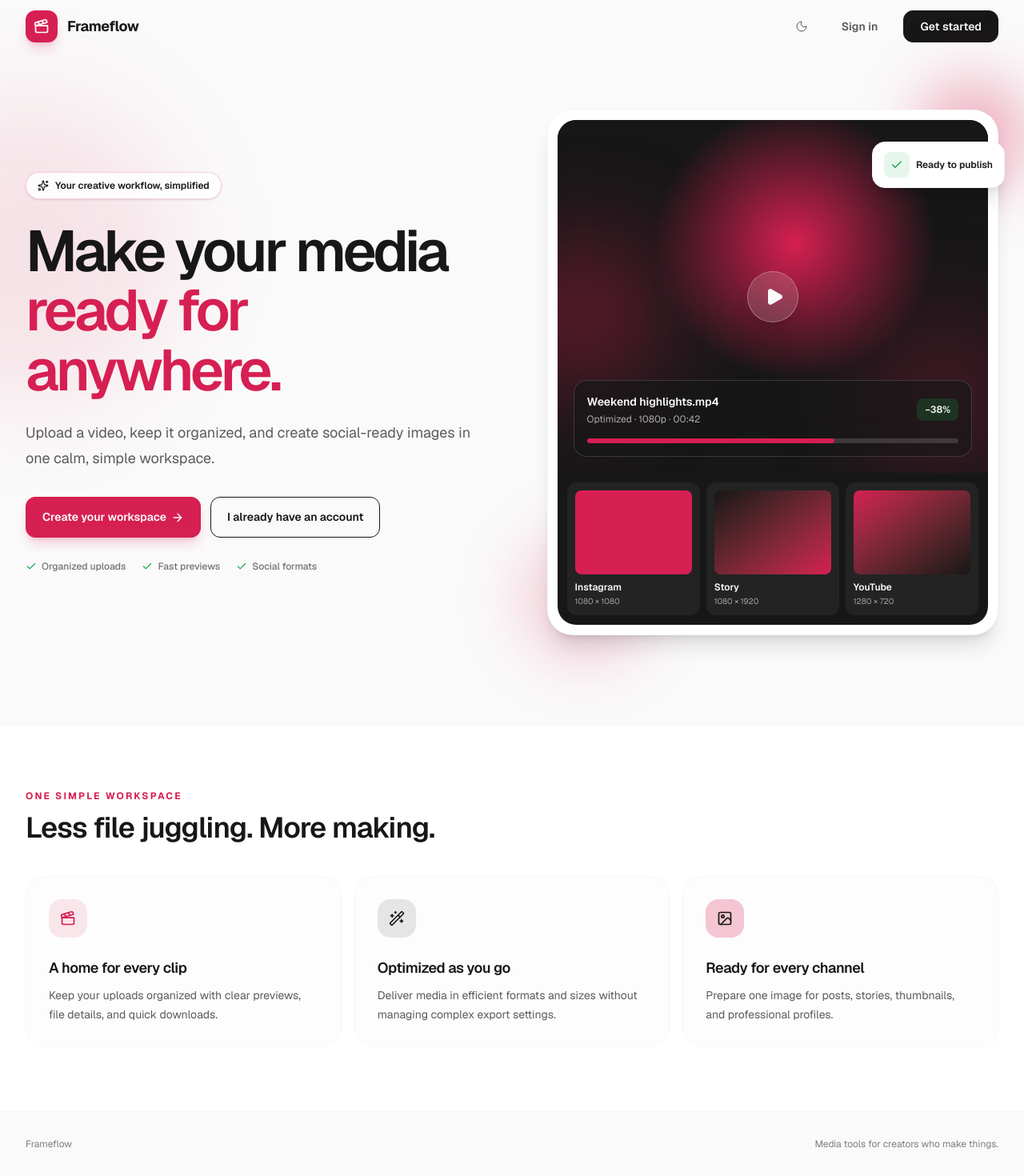
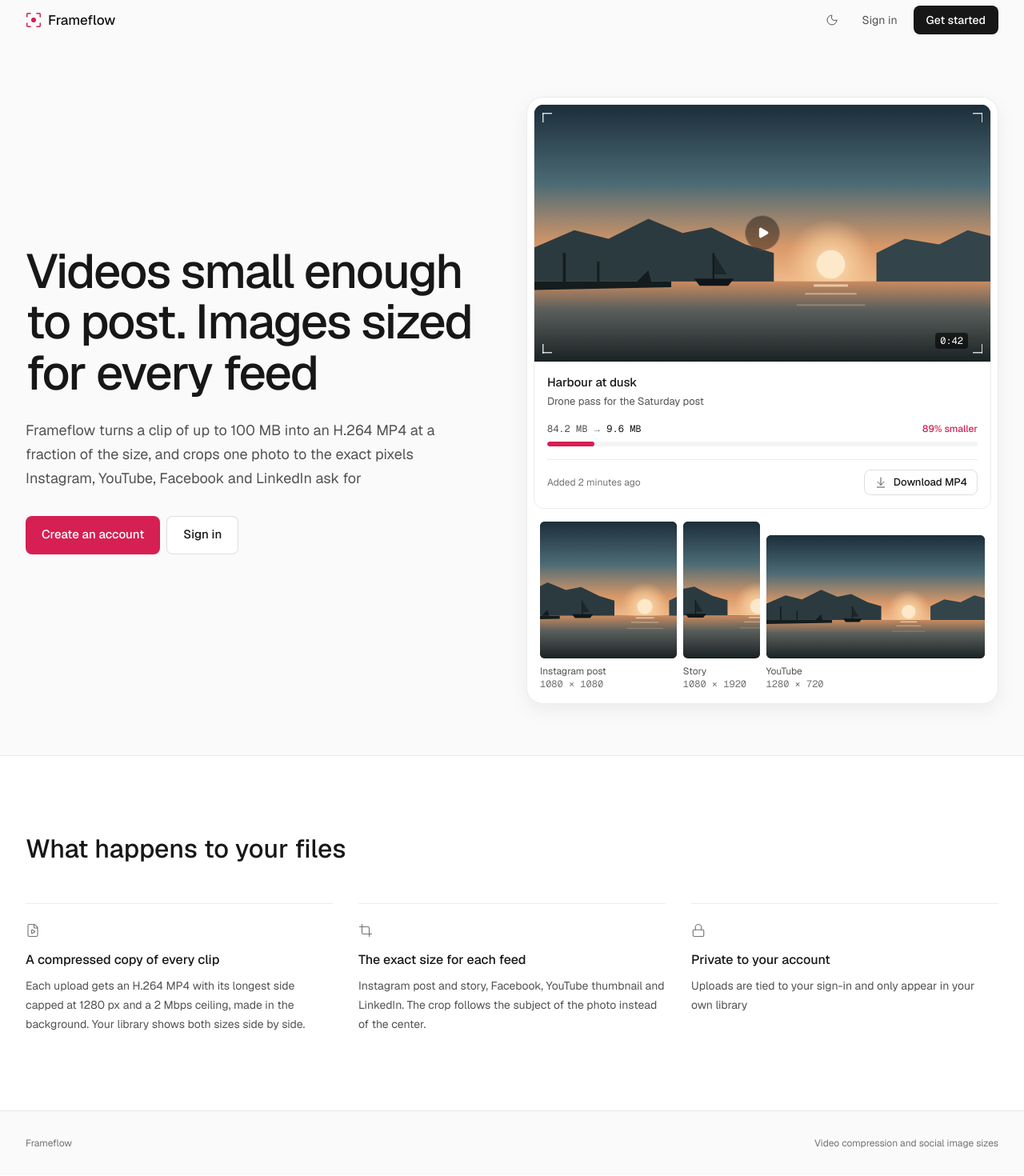
Before and after one commit to Ibrahim-techie/nextjssaas, a Next.js app: page / in a window 1280 px wide. Shown: the part 7-1477 px from the top of the page at 80% size. Built offline with nearby package versions, Linux system fonts and the light colour scheme.

Commit message:
style(landing): product preview hero and specific copy

```diff
--- a/app/page.tsx
+++ b/app/page.tsx
@@ -1,175 +1,174 @@
 import Link from "next/link";
+import { ArrowDownToLine, Crop, FileVideo, Lock, Play } from "lucide-react";
+import DuskStill from "@/components/DuskStill";
+import Logo from "@/components/Logo";
 import ThemeToggle from "@/components/ThemeToggle";
 
-import {
-  ArrowRight,
-  Check,
-  Clapperboard,
-  Image as ImageIcon,
-  Play,
-  Sparkles,
-  WandSparkles,
-} from "lucide-react";
+const crops = [
+  { name: "Instagram post", size: "1080 × 1080", ratio: "aspect-square" },
+  { name: "Story", size: "1080 × 1920", ratio: "aspect-[9/16]" },
+  { name: "YouTube", size: "1280 × 720", ratio: "aspect-video" },
+];
 
-const featureCards = [
+const steps = [
   {
-    icon: Clapperboard,
-    title: "A home for every clip",
-    copy: "Keep your uploads organized with clear previews, file details, and quick downloads.",
+    icon: FileVideo,
+    title: "A compressed copy of every clip",
+    copy: "Each upload gets an H.264 MP4 with its longest side capped at 1280 px and a 2 Mbps ceiling, made in the background. Your library shows both sizes side by side.",
   },
   {
-    icon: WandSparkles,
-    title: "Optimized as you go",
-    copy: "Deliver media in efficient formats and sizes without managing complex export settings.",
+    icon: Crop,
+    title: "The exact size for each feed",
+    copy: "Instagram post and story, Facebook, YouTube thumbnail and LinkedIn. The crop follows the subject of the photo instead of the center.",
   },
   {
-    icon: ImageIcon,
-    title: "Ready for every channel",
-    copy: "Prepare one image for posts, stories, thumbnails, and professional profiles.",
+    icon: Lock,
+    title: "Private to your account",
+    copy: "Uploads are tied to your sign-in and only appear in your own library",
   },
 ];
 
+function ProductPreview() {
+  return (
+    <div className="rounded-[20px] border border-line bg-base-100 p-2 shadow-[0_8px_24px_rgba(0,0,0,0.06)]">
+      <article className="overflow-hidden rounded-xl border border-line">
+        <div className="viewfinder relative aspect-video bg-frame">
+          <DuskStill id="hero-still" className="size-full" />
+          <span className="absolute inset-0 z-[2] grid place-items-center">
+            <span className="grid size-11 place-items-center rounded-full border border-white/20 bg-black/40 text-white">
+              <Play className="ml-0.5 size-4 fill-current" strokeWidth={1.5} />
+            </span>
+          </span>
+          <span className="absolute bottom-4 right-7 z-[2] rounded bg-black/60 px-1.5 py-0.5 font-mono text-xs tabular-nums text-white">
+            0:42
+          </span>
+        </div>
+        <div className="space-y-4 p-4">
+          <div>
+            <p className="text-[15px] font-medium leading-5">Harbour at dusk</p>
+            <p className="mt-1 text-[13px] leading-5 text-fg-2">
+              Drone pass for the Saturday post
+            </p>
+          </div>
+          <div>
+            <div className="flex items-baseline justify-between gap-3">
+              <p className="font-mono text-xs tabular-nums text-fg-2">
+                84.2 MB<span className="px-1.5 text-fg-3">→</span>
+                <span className="text-base-content">9.6 MB</span>
+              </p>
+              <p className="text-xs font-medium tabular-nums text-primary">89% smaller</p>
+            </div>
+            <div className="mt-2 h-1.5 overflow-hidden rounded-full bg-base-300">
+              <div className="h-full w-[11%] rounded-full bg-primary" />
+            </div>
+          </div>
+          <div className="flex items-center justify-between gap-3 border-t border-line pt-3">
+            <span className="text-xs text-fg-3">Added 2 minutes ago</span>
+            <span className="inline-flex h-8 items-center gap-2 rounded-lg border border-line-strong px-3 text-[13px] font-medium">
+              <ArrowDownToLine className="size-4 text-fg-2" strokeWidth={1.5} />
+              Download MP4
+            </span>
+          </div>
+        </div>
+      </article>
+
+      <div className="grid grid-cols-[1fr_0.56fr_1.6fr] items-end gap-2 p-2 pt-4">
+        {crops.map((crop, index) => (
+          <figure key={crop.name} className="min-w-0">
+            <div className={`${crop.ratio} overflow-hidden rounded-md bg-frame`}>
+              <DuskStill id={`crop-${index}`} className="size-full" />
+            </div>
+            <figcaption className="mt-2 truncate text-xs text-fg-2">
+              {crop.name}
+              <span className="hidden font-mono tabular-nums text-fg-3 sm:block">
+                {crop.size}
+              </span>
+            </figcaption>
+          </figure>
+        ))}
+      </div>
+    </div>
+  );
+}
+
 export default function LandingPage() {
   return (
-    <main className="min-h-screen overflow-hidden bg-base-200 text-base-content">
-      <header className="relative z-10 mx-auto flex h-20 max-w-7xl items-center justify-between px-5 sm:px-8">
-        <Link href="/" className="flex items-center gap-3" aria-label="Frameflow home">
-          <span className="grid h-10 w-10 place-items-center rounded-xl bg-primary text-primary-content shadow-lg shadow-primary/20">
-            <Clapperboard className="h-5 w-5" />
-          </span>
-          <span className="text-lg font-bold tracking-tight">Frameflow</span>
-        </Link>
-        <nav className="flex items-center gap-2 sm:gap-4" aria-label="Account">
+    <div className="min-h-screen bg-base-200 text-base-content">
+      <header className="mx-auto flex h-16 max-w-7xl items-center justify-between px-4 sm:px-8">
+        <Logo />
+        <nav className="flex items-center gap-1 sm:gap-2" aria-label="Account">
           <ThemeToggle />
           <Link
             href="/sign-in"
-            className="rounded-xl px-3 py-2 text-sm font-semibold text-base-content/70 transition hover:text-primary sm:px-4"
+            className="rounded-lg px-3 py-2 text-sm text-fg-2 transition-colors hover:text-base-content"
           >
             Sign in
           </Link>
           <Link
             href="/sign-up"
-            className="btn btn-secondary rounded-xl px-4 sm:px-5"
+            className="inline-flex h-9 items-center rounded-lg bg-base-content px-4 text-sm font-medium text-base-100 transition-[opacity,transform] hover:opacity-90 active:scale-[0.98]"
           >
             Get started
           </Link>
         </nav>
       </header>
 
-      <section className="relative mx-auto grid max-w-7xl items-center gap-12 px-5 pb-20 pt-10 sm:px-8 sm:pt-16 lg:grid-cols-[1.02fr_0.98fr] lg:gap-16 lg:pb-28">
-        <div className="absolute -left-40 top-12 -z-0 h-96 w-96 rounded-full bg-primary/10 blur-3xl" />
-        <div className="relative z-10 max-w-2xl">
-          <div className="inline-flex items-center gap-2 rounded-full border border-primary/20 bg-base-100/85 px-3.5 py-2 text-xs font-semibold text-secondary shadow-sm">
-            <Sparkles className="h-3.5 w-3.5" />
-            Your creative workflow, simplified
-          </div>
-          <h1 className="mt-7 text-5xl font-semibold leading-[1.04] tracking-[-0.055em] sm:text-6xl lg:text-7xl">
-            Make your media
-            <span className="block text-primary">ready for anywhere.</span>
+      <main>
+        <section className="mx-auto grid max-w-7xl items-center gap-12 px-4 pb-20 pt-12 sm:px-8 lg:min-h-[calc(100svh-64px)] lg:grid-cols-[minmax(0,1fr)_minmax(0,1.05fr)] lg:gap-16 lg:py-16">
+          <div className="enter max-w-xl">
+            <h1 className="text-[40px] font-medium leading-[1.06] tracking-[-0.02em] sm:text-[56px] sm:tracking-[-0.03em] lg:text-[60px]">
+              Videos small enough to post. Images sized for every feed
             </h1>
-          <p className="mt-6 max-w-xl text-base leading-7 text-base-content/70 sm:text-lg sm:leading-8">
-            Upload a video, keep it organized, and create social-ready images in
-            one calm, simple workspace.
+            <p className="mt-6 max-w-[36rem] text-lg leading-[30px] text-fg-2">
+              Frameflow turns a clip of up to 100 MB into an H.264 MP4 at a
+              fraction of the size, and crops one photo to the exact pixels
+              Instagram, YouTube, Facebook and LinkedIn ask for
             </p>
-          <div className="mt-8 flex flex-wrap items-center gap-3">
+            <div className="mt-8 flex flex-wrap gap-2">
               <Link
                 href="/sign-up"
-              className="btn btn-primary h-auto min-h-12 rounded-xl px-5 py-3.5 shadow-lg shadow-primary/20 transition hover:-translate-y-0.5"
+                className="inline-flex h-12 items-center rounded-lg bg-primary px-5 text-[15px] font-medium text-primary-content transition-[background-color,transform] hover:bg-primary/90 active:scale-[0.98]"
               >
-              Create your workspace <ArrowRight className="h-4 w-4" />
+                Create an account
               </Link>
               <Link
                 href="/sign-in"
-              className="btn btn-outline btn-secondary h-auto min-h-12 rounded-xl px-5 py-3.5"
+                className="inline-flex h-12 items-center rounded-lg border border-line-strong bg-base-100 px-5 text-[15px] font-medium transition-colors hover:bg-base-300"
               >
-              I already have an account
+                Sign in
               </Link>
-          </div>
-          <div className="mt-7 flex flex-wrap gap-x-5 gap-y-2 text-xs font-medium text-base-content/60">
-            {["Organized uploads", "Fast previews", "Social formats"].map((item) => (
-              <span key={item} className="inline-flex items-center gap-1.5">
-                <Check className="h-3.5 w-3.5 text-success" /> {item}
-              </span>
-            ))}
             </div>
           </div>
 
-        <div className="relative z-10 mx-auto w-full max-w-xl">
-          <div className="absolute -right-8 -top-8 h-32 w-32 rounded-full bg-accent/40 blur-2xl" />
-          <div className="absolute -bottom-8 -left-8 h-40 w-40 rounded-full bg-primary/20 blur-2xl" />
-          <div className="relative rounded-[2rem] border border-base-300/60 bg-base-100 p-3 shadow-xl">
-            <div className="overflow-hidden rounded-[1.45rem] bg-neutral text-neutral-content">
-              <div className="relative flex aspect-[1.22] items-center justify-center overflow-hidden" style={{ background: "radial-gradient(ellipse at 55% 35%, var(--color-accent) 0%, var(--color-secondary) 42%, var(--color-neutral) 100%)" }}>
-                <div className="absolute -left-16 top-1/3 h-48 w-48 rounded-full bg-accent/40 blur-3xl" />
-                <div className="absolute -right-10 bottom-0 h-48 w-48 rounded-full bg-primary/25 blur-3xl" />
-                <div className="relative grid h-16 w-16 place-items-center rounded-full border border-neutral-content/30 bg-neutral-content/15 text-neutral-content shadow-xl backdrop-blur">
-                  <Play className="ml-1 h-6 w-6 fill-current" />
-                </div>
-                <div className="absolute bottom-5 left-5 right-5 rounded-2xl border border-neutral-content/15 bg-neutral/65 p-4 text-neutral-content backdrop-blur-xl">
-                  <div className="flex items-center justify-between gap-3">
-                    <div className="min-w-0">
-                      <p className="truncate text-sm font-semibold">Weekend highlights.mp4</p>
-                      <p className="mt-1 text-xs text-neutral-content/65">Optimized · 1080p · 00:42</p>
-                    </div>
-                    <span className="shrink-0 rounded-lg bg-success/20 px-2.5 py-1.5 text-xs font-semibold text-neutral-content">
-                      −38%
-                    </span>
-                  </div>
-                  <div className="mt-4 h-1.5 overflow-hidden rounded-full bg-neutral-content/15">
-                    <div className="h-full w-2/3 rounded-full bg-gradient-to-r from-primary to-accent" />
-                  </div>
-                </div>
-              </div>
-              <div className="grid grid-cols-3 gap-2 p-3">
-                {[
-                  { label: "Instagram", size: "1080 × 1080", style: "from-primary to-accent" },
-                  { label: "Story", size: "1080 × 1920", style: "from-secondary to-primary" },
-                  { label: "YouTube", size: "1280 × 720", style: "from-accent to-secondary" },
-                ].map((format) => (
-                  <div key={format.label} className="rounded-xl bg-neutral-content/5 p-2.5 text-neutral-content">
-                    <div className={`mb-2 aspect-[1.4] rounded-lg bg-gradient-to-br ${format.style}`} />
-                    <p className="text-[10px] font-semibold sm:text-xs">{format.label}</p>
-                    <p className="mt-0.5 text-[9px] text-neutral-content/60 sm:text-[10px]">{format.size}</p>
-                  </div>
-                ))}
-              </div>
-            </div>
-          </div>
-          <div className="absolute -right-2 top-10 hidden items-center gap-2 rounded-2xl border border-base-300 bg-base-100 px-3.5 py-3 shadow-xl sm:flex">
-            <span className="grid h-8 w-8 place-items-center rounded-lg bg-success/10 text-success">
-              <Check className="h-4 w-4" />
-            </span>
-            <span className="text-xs font-semibold text-base-content">Ready to publish</span>
-          </div>
+          <div className="enter-2 mx-auto w-full max-w-xl lg:max-w-none">
+            <ProductPreview />
           </div>
         </section>
 
-      <section className="border-y border-base-300/70 bg-base-100 py-16 sm:py-20">
-        <div className="mx-auto max-w-7xl px-5 sm:px-8">
-          <div className="max-w-xl">
-            <p className="text-xs font-bold uppercase tracking-[0.18em] text-primary">One simple workspace</p>
-            <h2 className="mt-3 text-3xl font-semibold tracking-tight sm:text-4xl">
-              Less file juggling. More making.
+        <section className="border-t border-line bg-base-100">
+          <div className="mx-auto max-w-7xl px-4 py-20 sm:px-8 sm:py-24">
+            <h2 className="max-w-xl text-[32px] font-medium leading-tight">
+              What happens to your files
             </h2>
-          </div>
-          <div className="mt-10 grid gap-4 md:grid-cols-3">
-            {featureCards.map(({ icon: Icon, title, copy }, index) => (
-              <article key={title} className="rounded-3xl border border-base-300/70 bg-base-200/45 p-6 sm:p-7">
-                <span className={`grid h-12 w-12 place-items-center rounded-2xl ${index === 0 ? "bg-primary/10 text-primary" : index === 1 ? "bg-secondary/10 text-secondary" : "bg-accent/25 text-secondary"}`}>
-                  <Icon className="h-5 w-5" />
-                </span>
-                <h3 className="mt-6 text-lg font-semibold tracking-tight">{title}</h3>
-                <p className="mt-2 text-sm leading-6 text-base-content/70">{copy}</p>
+            <div className="mt-12 grid gap-10 md:grid-cols-3 md:gap-8">
+              {steps.map(({ icon: Icon, title, copy }) => (
+                <article key={title} className="border-t border-line pt-6">
+                  <Icon className="size-[18px] text-fg-3" strokeWidth={1.5} />
+                  <h3 className="mt-4 text-base font-medium">{title}</h3>
+                  <p className="mt-2 text-sm leading-6 text-fg-2">{copy}</p>
                 </article>
               ))}
             </div>
           </div>
         </section>
+      </main>
 
-      <footer className="mx-auto flex max-w-7xl flex-col gap-4 px-5 py-8 text-xs text-base-content/55 sm:flex-row sm:items-center sm:justify-between sm:px-8">
-        <span> Frameflow</span>
-        <span>Media tools for creators who make things.</span>
+      <footer className="border-t border-line">
+        <div className="mx-auto flex max-w-7xl flex-col gap-2 px-4 py-8 text-xs text-fg-3 sm:flex-row sm:items-center sm:justify-between sm:px-8">
+          <span>Frameflow</span>
+          <span>Video compression and social image sizes</span>
+        </div>
       </footer>
-    </main>
+    </div>
   );
 }
--- /dev/null
+++ b/components/DuskStill.tsx
@@ -0,0 +1,67 @@
+/**
+ * A video still drawn in SVG for the landing preview: a harbour at dusk.
+ * `slice` lets the same scene be cropped to any aspect ratio, which is what
+ * the social image tool does to real photos.
+ */
+export default function DuskStill({
+  id,
+  className = "",
+}: {
+  id: string;
+  className?: string;
+}) {
+  return (
+    <svg
+      viewBox="0 0 160 90"
+      preserveAspectRatio="xMidYMid slice"
+      className={className}
+      role="img"
+      aria-label="Video still of a harbour at dusk"
+    >
+      <defs>
+        <linearGradient id={`${id}-sky`} x1="0" y1="0" x2="0" y2="1">
+          <stop offset="0" stopColor="#1b2e3a" />
+          <stop offset="0.45" stopColor="#4c6b75" />
+          <stop offset="0.8" stopColor="#d99868" />
+          <stop offset="1" stopColor="#f0b98a" />
+        </linearGradient>
+        <linearGradient id={`${id}-sea`} x1="0" y1="0" x2="0" y2="1">
+          <stop offset="0" stopColor="#c98a5f" />
+          <stop offset="0.35" stopColor="#5a5f5c" />
+          <stop offset="1" stopColor="#1a2224" />
+        </linearGradient>
+        <radialGradient id={`${id}-sun`} cx="0.5" cy="0.5" r="0.5">
+          <stop offset="0" stopColor="#fbe3bf" />
+          <stop offset="0.6" stopColor="#f6c995" stopOpacity="0.6" />
+          <stop offset="1" stopColor="#f0b98a" stopOpacity="0" />
+        </radialGradient>
+      </defs>
+
+      <rect width="160" height="62" fill={`url(#${id}-sky)`} />
+      <circle cx="104" cy="56" r="16" fill={`url(#${id}-sun)`} />
+      <circle cx="104" cy="56" r="5" fill="#fde9c9" />
+
+      <path
+        d="M0 50 L14 44 L26 47 L40 40 L52 45 L62 43 L74 49 L84 52 L84 62 L0 62 Z"
+        fill="#2b3a3f"
+      />
+      <path
+        d="M120 52 L130 47 L142 49 L152 44 L160 46 L160 62 L120 62 Z"
+        fill="#33444a"
+      />
+
+      <rect y="62" width="160" height="28" fill={`url(#${id}-sea)`} />
+      <rect x="98" y="63" width="12" height="0.8" fill="#fde9c9" opacity="0.7" />
+      <rect x="95" y="66" width="18" height="0.6" fill="#fde9c9" opacity="0.45" />
+      <rect x="92" y="70" width="24" height="0.5" fill="#fde9c9" opacity="0.25" />
+
+      <path d="M0 62 L48 62 L48 64 L0 65 Z" fill="#141c1e" />
+      <rect x="10" y="52" width="1" height="10" fill="#141c1e" />
+      <rect x="22" y="55" width="0.8" height="7" fill="#141c1e" />
+      <path d="M36 62 L40 58 L41 62 Z" fill="#141c1e" />
+      <path d="M56 61 L70 61 L68 63.5 L58 63.5 Z" fill="#101618" />
+      <rect x="62.5" y="52" width="0.6" height="9" fill="#101618" />
+      <path d="M63.1 52.5 L67.5 59.5 L63.1 59.5 Z" fill="#1d2629" />
+    </svg>
+  );
+}
```
Lines whose indentation alone changed are shown as unchanged.
